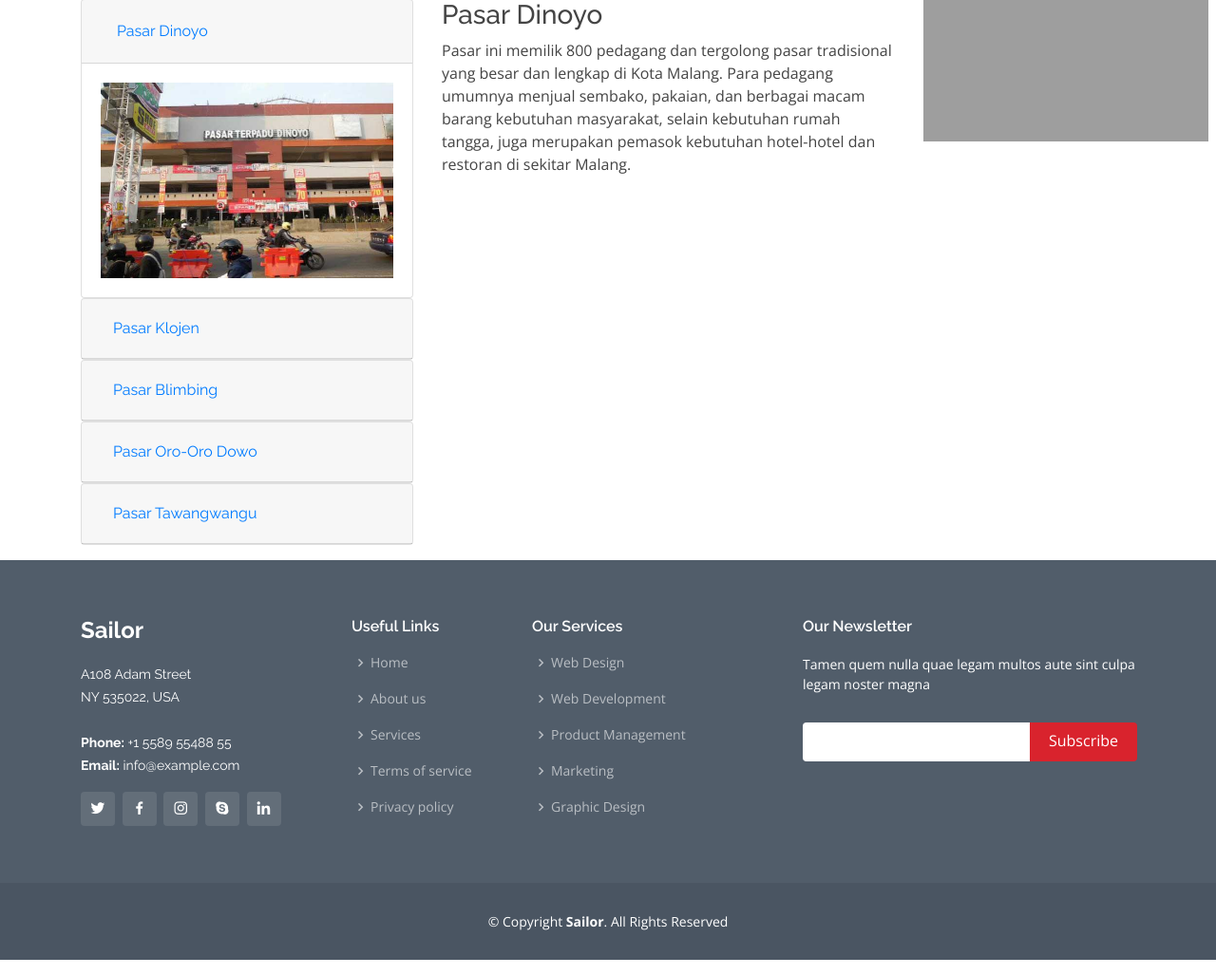
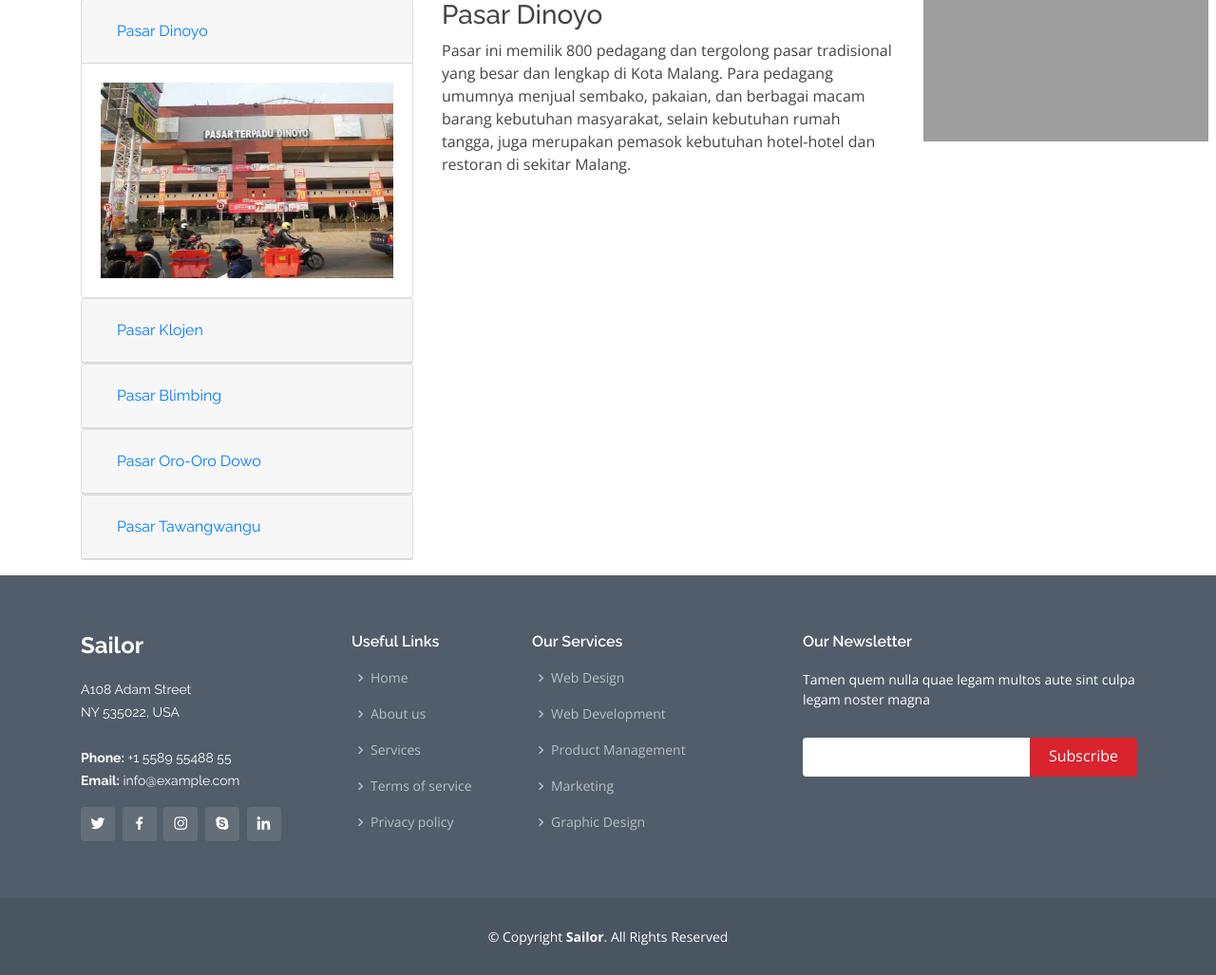
Before and after one commit to AlwyAbdullah/Personality_Prediction, a CodeIgniter app: page /Penelitian_2021/home/profilPasar in a window 1280 px wide. Shown: the part 177-1204 px from the top of the page at 95% size. Run offline with CodeIgniter, Linux system fonts and the light colour scheme; grey boxes are pictures that could not be loaded.

Commit message:
Add profil pasar

```diff
--- a/application/views/home/profil-pasar.php
+++ b/application/views/home/profil-pasar.php
@@ -36,7 +36,7 @@
                      <div class="card-header" id="headingTwo">
                          <h5 class="mb-0">
 
-                             <button class="btn btn-link collapsed" data-toggle="collapse" data-target="#collapseTwo" aria-expanded="false" aria-controls="collapseTwo">
+                             <button class="btn btn-link nav-link collapsed" data-toggle="collapse" data-target="#collapseTwo" aria-expanded="false" aria-controls="collapseTwo">
                                  Pasar Klojen
                              </button>
                          </h5>
@@ -50,7 +50,7 @@
                  <div class="card">
                      <div class="card-header" id="headingThree">
                          <h5 class="mb-0">
-                             <button class="btn btn-link collapsed" data-toggle="collapse" data-target="#collapseThree" aria-expanded="false" aria-controls="collapseThree">
+                             <button class="btn btn-link nav-link collapsed" data-toggle="collapse" data-target="#collapseThree" aria-expanded="false" aria-controls="collapseThree">
                                  Pasar Blimbing
                              </button>
                          </h5>
@@ -64,7 +64,7 @@
                  <div class="card">
                      <div class="card-header" id="headingFour">
                          <h5 class="mb-0">
-                             <button class="btn btn-link collapsed" data-toggle="collapse" data-target="#collapseFour" aria-expanded="false" aria-controls="collapseFour">
+                             <button class="btn btn-link nav-link collapsed" data-toggle="collapse" data-target="#collapseFour" aria-expanded="false" aria-controls="collapseFour">
                                  Pasar Oro-Oro Dowo
                              </button>
                          </h5>
@@ -78,7 +78,7 @@
                  <div class="card">
                      <div class="card-header" id="headingFive">
                          <h5 class="mb-0">
-                             <button class="btn btn-link collapsed" data-toggle="collapse" data-target="#collapseFive" aria-expanded="false" aria-controls="collapseFive">
+                             <button class="btn btn-link nav-link collapsed" data-toggle="collapse" data-target="#collapseFive" aria-expanded="false" aria-controls="collapseFive">
                                  Pasar Tawangwangu
                              </button>
                          </h5>
```
